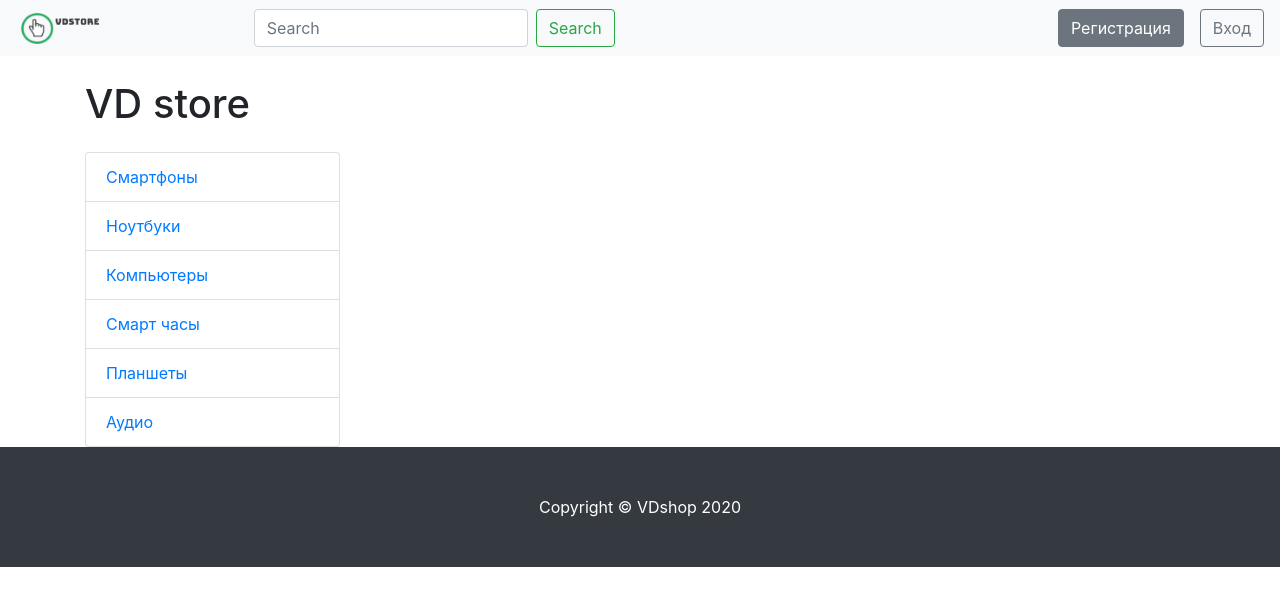
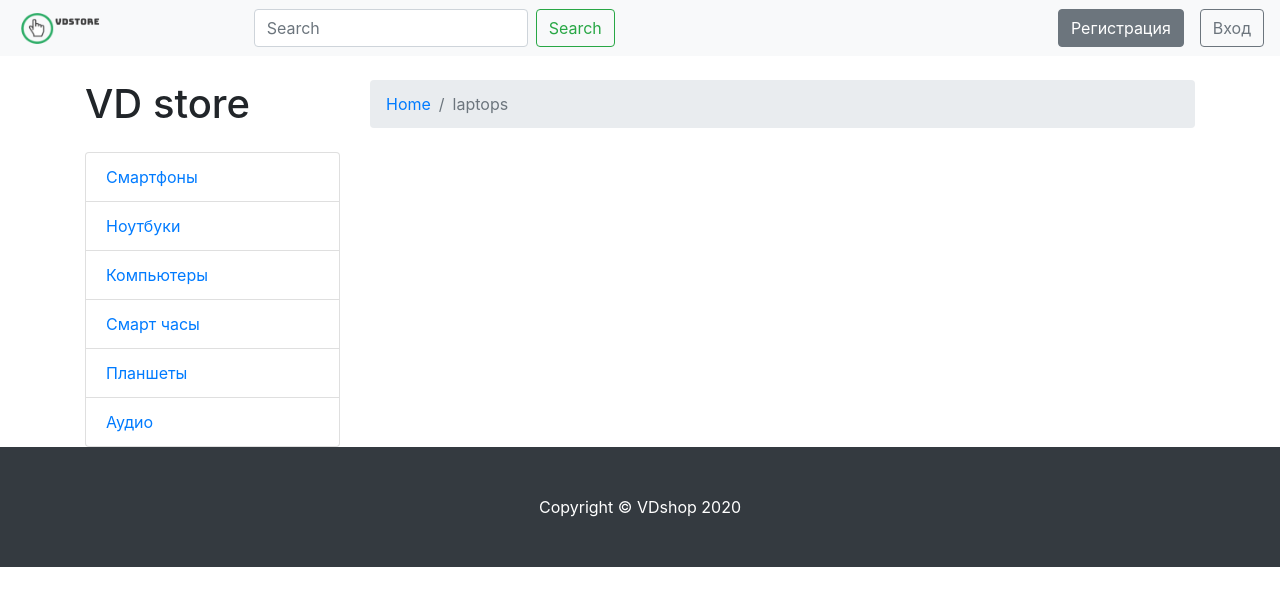
Before and after one commit to avmepy/VDstore, a Django app: page /store/laptops in a window 1280 px wide. Shown: the top 606 px of the page. Run offline with Django 3.2, Linux system fonts and the light colour scheme; data that the repository does not hold is empty.

Commit message:
added breadcrumb

```diff
--- a/store/views.py
+++ b/store/views.py
@@ -69,5 +69,5 @@ def show_category(request, product):
 
     current = items[product].objects.all()
 
-    context = {'current': current}
+    context = {'current': current, "name": product}
     return render(request, 'store/category.html', context=context)
--- a/templates/store/category.html
+++ b/templates/store/category.html
@@ -9,7 +9,11 @@
 <!-- Page Content -->
 <div class="container">
 
+
+
+
     <div class="row">
+
 
         <div class="col-lg-3">
 
@@ -29,7 +33,14 @@
         {#        #TODO filter#}
         <!-- /.col-lg-3 -->
 
-        <div class="col-lg-9">
+        <div class="col-lg-9 mt-4">
+
+            <nav aria-label="breadcrumb">
+                <ol class="breadcrumb">
+                    <li class="breadcrumb-item"><a href="{% url 'store:home' %}">Home</a></li>
+                    <li class="breadcrumb-item active" aria-current="page">{{name}}</li>
+                </ol>
+            </nav>
 
 
             <div class="row">
```
